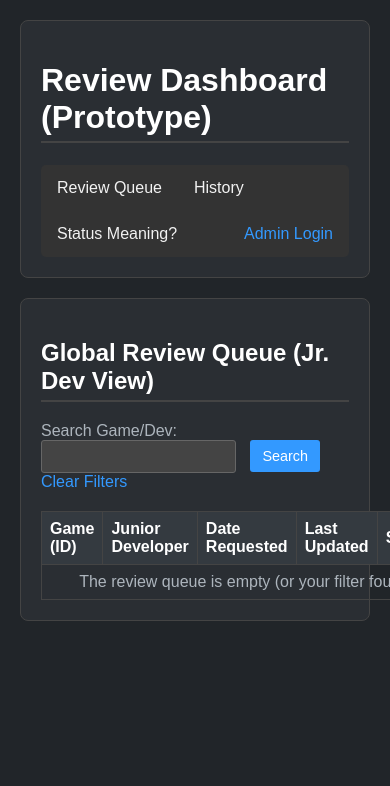
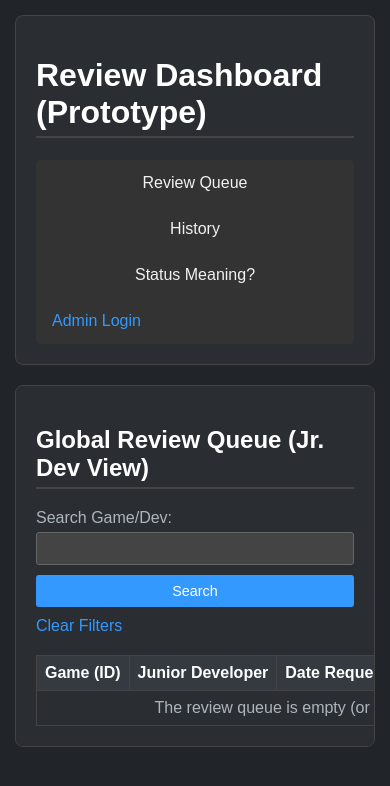
Before and after one commit to CarlosNatanael/ra_dashboard, a Flask app: page / in a window 390 px wide; the page is wider, and only the part inside the window is pictured. Shown: the top 786 px of that part. Run offline with Flask 3, Linux system fonts and the light colour scheme; data comes from the database, SQL or seed files in the repository.

Commit message:
commit "Add responsive styles for mobile"

```diff
--- a/static/style.css
+++ b/static/style.css
@@ -158,3 +158,62 @@
     font-family: Arial, sans-serif;
     font-size: 0.9em;
 }
+
+/* --- ESTILOS RESPONSIVOS --- */
+/* Aplica estes estilos se a tela tiver 768px de largura ou menos */
+@media (max-width: 768px) {
+
+    body {
+        padding: 5px; /* Menos espaço nas laterais */
+    }
+
+    .container {
+        padding: 10px;
+        margin: 0;
+    }
+
+    /* Faz a navegação empilhar verticalmente */
+    nav li,
+    nav li.nav-right {
+        float: none; /* Remove a flutuação */
+        display: block; /* Garante que ocupem a linha toda */
+        width: auto;
+        text-align: left; /* Alinha o texto à esquerda */
+    }
+
+    nav li.nav-right {
+         padding: 14px 16px; /* Mantém o padding original */
+    }
+
+    /* Permite que as tabelas rolem na horizontal */
+    .content-box {
+        overflow-x: auto;
+    }
+
+    table {
+        white-space: nowrap; /* Impede que o texto da tabela quebre */
+    }
+
+    /* Faz inputs e botões ocuparem 100% da largura */
+    input[type="text"],
+    input[type="number"],
+    input[type="password"],
+    select,
+    button,
+    a.button {
+        width: 100%;
+        box-sizing: border-box; /* Faz o padding ser incluído na largura */
+        margin-bottom: 10px;
+        margin-right: 0; /* Remove margem lateral */
+    }
+
+    /* Sobrescreve o style inline do input de API key */
+    input[name="web_api_key"] {
+        width: 100% !important;
+    }
+
+    form label {
+        display: block; /* Faz os labels ficarem acima dos inputs */
+        margin-bottom: 5px;
+    }
+}
```
